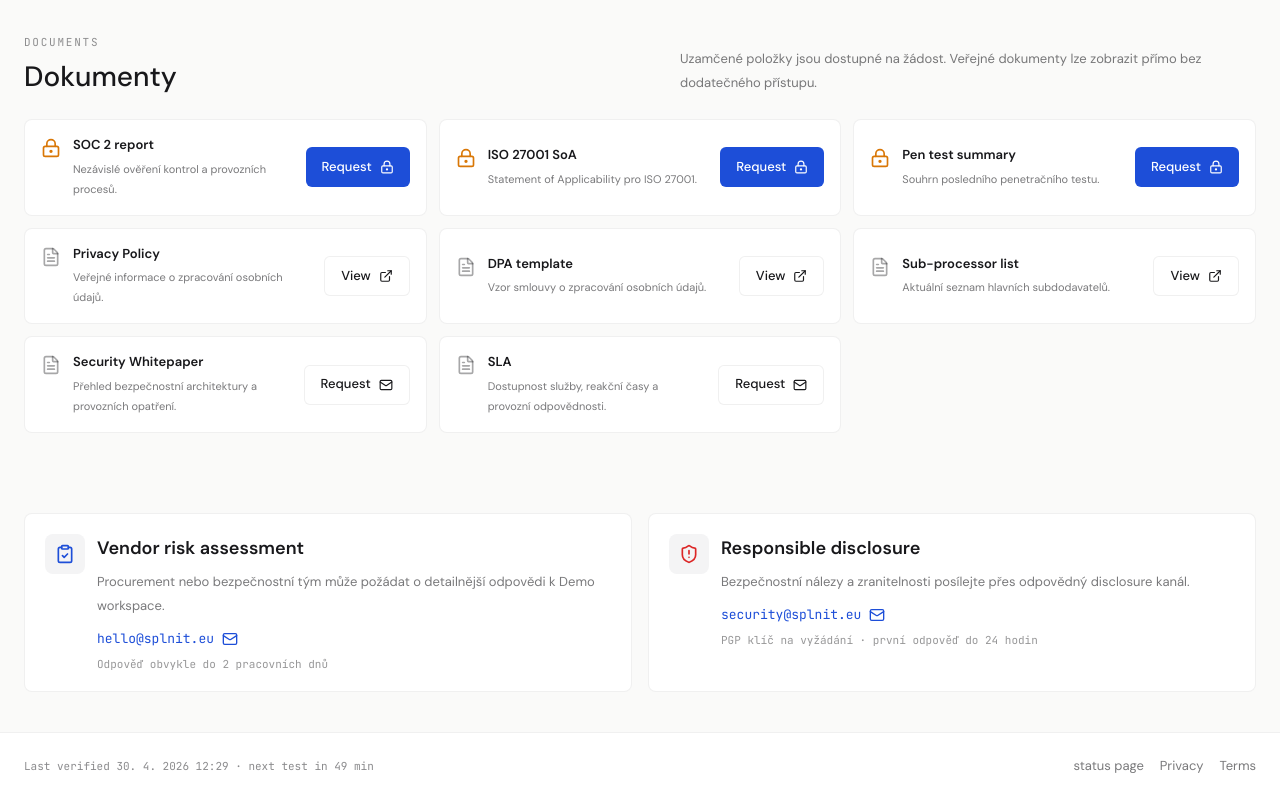
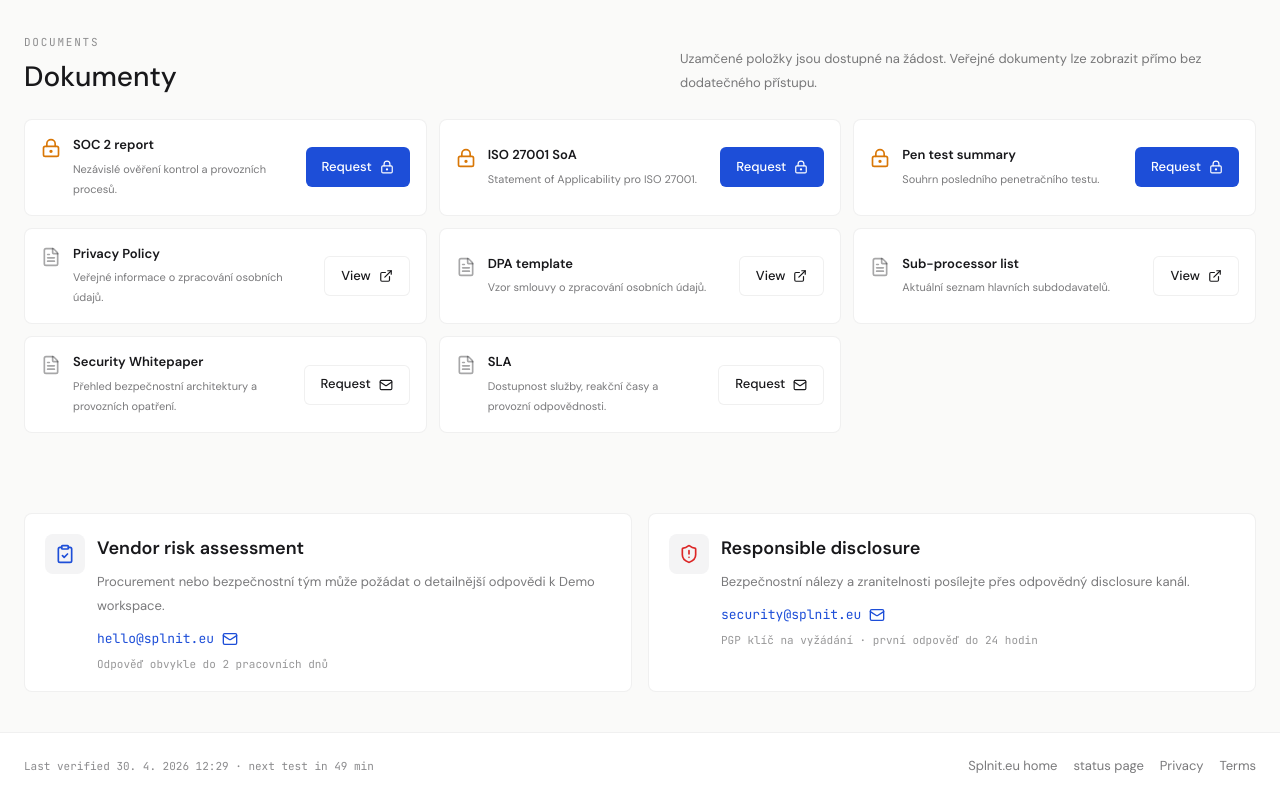
Before and after one commit to Mzoratto/splnit-eu, a Next.js app: page /trust/demo in a window 1280 px wide. Shown: the part 1479-2279 px from the top of the page. Built offline with nearby package versions, Linux system fonts and the light colour scheme; no server answers; the database is empty.

Commit message:
Add homepage links to trust center

```diff
--- a/components/trust-center/public-trust-ui.tsx
+++ b/components/trust-center/public-trust-ui.tsx
@@ -43,7 +43,11 @@ export function TrustTopbar({
   return (
     <header className="sticky top-0 z-[var(--z-sticky)] h-14 border-b border-border bg-surface/95 backdrop-blur">
       <div className="mx-auto flex h-full max-w-7xl items-center justify-between gap-4 px-4 sm:px-6">
-        <div className="flex min-w-0 items-center gap-3">
+        <Link
+          href="/"
+          className="flex min-w-0 items-center gap-3 rounded-[var(--r-md)] focus:outline-none focus:ring-2 focus:ring-[var(--accent)] focus:ring-offset-2"
+          aria-label="Go to Splnit.eu homepage"
+        >
           <span
             aria-hidden="true"
             className="grid h-8 w-8 shrink-0 place-items-center rounded-[var(--r-md)] text-white"
@@ -59,7 +63,7 @@ export function TrustTopbar({
               trust.splnit.eu/{trustCenter.orgSlug}
             </p>
           </div>
-        </div>
+        </Link>
         <div className="flex shrink-0 items-center gap-3">
           {backHref ? (
             <Link
@@ -295,6 +299,7 @@ export function TrustFooter({
         </p>
         <div className="flex flex-wrap items-center gap-4 text-sm text-foreground/58">
           {backHref ? <Link href={backHref}>← Back to Trust Center</Link> : null}
+          <Link href="/">Splnit.eu home</Link>
           <Link href="https://status.splnit.eu">status page</Link>
           <Link href="/soukromi">Privacy</Link>
           <Link href="/podminky">Terms</Link>
```
